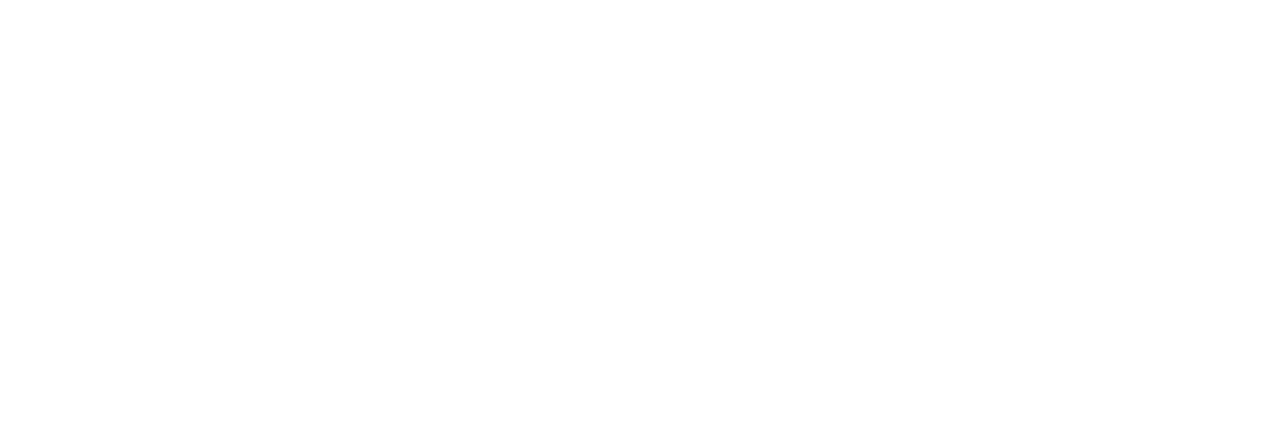
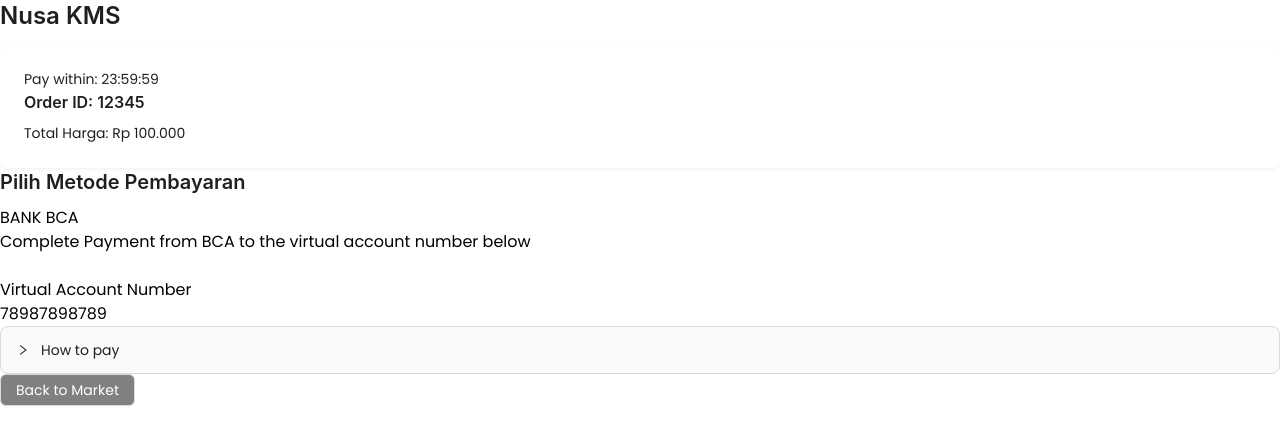
Before and after one commit to Aegist404/Nusantech-FinalProject, a React (Vite) app: page /BCA in a window 1280 px wide. Before the commit this address had no page. Shown: the top 444 px of the page. Built offline with nearby package versions, Linux system fonts and the light colour scheme.

Commit message:
pembayaran

```diff
--- a/src/App.jsx
+++ b/src/App.jsx
@@ -5,6 +5,8 @@
 import Register from "./userPages/register"
 import Progres from "./userPages/progres"
 import DetailPelatihanPages from "./userPages/detailPelatihanPages"
+import Pembayaran from "./userComponents/pembayaran/HalamanPembayaran"
+import PembayaranBCA from "./userComponents/pembayaran/PembayaranBca"
 
 
 function App() {
@@ -19,6 +21,8 @@
       <Route path="/register" element={<Register/>} />
       <Route path="/progres" element={<Progres/>} />
       <Route path="/detailPelatihan" element={<DetailPelatihanPages/>} />
+      <Route path="/pembayaran" element={<Pembayaran/>} />
+      <Route path="/BCA" element={<PembayaranBCA/>} />
     </>
     </Routes>
     </BrowserRouter>
--- /dev/null
+++ b/src/userComponents/pembayaran/HalamanPembayaran.jsx
@@ -0,0 +1,81 @@
+import React, { useState } from 'react';
+import { Card, Typography, Collapse } from 'antd';
+
+import { ShoppingOutlined, BankOutlined, CreditCardOutlined } from '@ant-design/icons';
+
+const { Title } = Typography;
+const { Panel } = Collapse;
+
+const PaymentPage = () => {
+  const [selectedMethod, setSelectedMethod] = useState(null);
+
+  const handleMethodClick = (method) => {
+    setSelectedMethod(method);
+  };
+
+  const renderPaymentOptions = (method) => {
+    if (method === 'bank') {
+      return (
+        <div className="payment-options">
+          <span className="text-blue-600 cursor-pointer hover:underline">BCA</span>
+          <span className="text-blue-600 cursor-pointer hover:underline ml-4">Mandiri</span>
+          <span className="text-blue-600 cursor-pointer hover:underline ml-4">BRI</span>
+          <span className="text-blue-600 cursor-pointer hover:underline ml-4">BNI</span>
+        </div>
+      );
+    } else if (method === 'credit') {
+      return (
+        <div className="payment-options">
+          <span className="text-blue-600 cursor-pointer hover:underline">Visa</span>
+          <span className="text-blue-600 cursor-pointer hover:underline ml-4">Master Card</span>
+        </div>
+      );
+    } else if (method === 'E-wallets') {
+      return (
+        <div className="payment-options">
+          <span className="text-blue-600 cursor-pointer hover:underline">Gopay</span>
+          <span className="text-blue-600 cursor-pointer hover:underline ml-4">OVO</span>
+        </div>
+      );
+    } else {
+      return null;
+    }
+  };
+
+  return (
+    <div className="bg-gray-100 min-h-screen flex flex-col justify-center items-center">
+      <div className="w-96 p-6 shadow-lg rounded-t-lg bg-white">
+        <Title level={3} className="mb-4">
+          Nusa KMS
+        </Title>
+        <Card className="mb-4 bg-transparent border-none">
+          <div className="flex justify-between items-center mb-2">
+            <span className="text-gray-600">Pay within: 23:59:59</span>
+          </div>
+          <div className="mb-2">
+            <Title level={5}>Order ID: 12345</Title>
+          </div>
+          <div className="text-lg font-bold">Total Harga: Rp 100.000</div>
+        </Card>
+        <Title level={4}>Pilih Metode Pembayaran</Title>
+        <Collapse
+          accordion
+          onChange={handleMethodClick}
+          activeKey={selectedMethod}
+        >
+          <Panel header="Bank Transfer" key="bank">
+            {renderPaymentOptions('bank')}
+          </Panel>
+          <Panel header="Credit Card" key="credit">
+            {renderPaymentOptions('credit')}
+          </Panel>
+          <Panel header="E-wallets" key="E-wallets">
+            {renderPaymentOptions('E-wallets')}
+          </Panel>
+        </Collapse>
+      </div>
+    </div>
+  );
+};
+
+export default PaymentPage;
--- /dev/null
+++ b/src/userComponents/pembayaran/PembayaranBca.jsx
@@ -0,0 +1,64 @@
+import React, { useState } from 'react';
+import { Card, Typography, Collapse, Button } from 'antd';
+import { BankOutlined } from '@ant-design/icons';
+
+const { Title } = Typography;
+const { Panel } = Collapse;
+
+const PembayaranBCA = () => {
+  const [selectedMethod, setSelectedMethod] = useState(null);
+
+  const handleMethodClick = (method) => {
+    setSelectedMethod(method);
+  };
+
+  return (
+    <div className="bg-gray-100 h-screen flex flex-col justify-center items-center">
+      <div className="w-99 p-4 shadow-lg rounded-t-lg bg-white overflow-auto">
+        <Title level={3} className="mb-4">
+          Nusa KMS
+        </Title>
+        <Card className="mb-4 bg-transparent" bordered={false}>
+          <span>Pay within: 23:59:59</span>
+          <div className="mb-2">
+            <Title level={5}>Order ID: 12345</Title>
+          </div>
+          <div className="text-lg font-bold">Total Harga: Rp 100.000</div>
+        </Card>
+        <Title level={4}>Pilih Metode Pembayaran</Title>
+        <span className="text-2xl font-semibold mb-2">BANK BCA</span>
+        <p>Complete Payment from BCA to the virtual account number below</p>
+        <br />
+        <p>Virtual Account Number</p>
+        <p>78987898789</p>
+        <Collapse
+          accordion
+          onChange={handleMethodClick}
+          activeKey={selectedMethod}
+        >
+          <Panel header="How to pay" key="bank">
+            <Collapse>
+              <Panel header="ATM BCA">
+                <span>1. Select other transaction on the main menu </span> <br />
+                <span>2. Select transfer</span> <br />
+                <span>3. Select to BCA Virtual Account</span> <br />
+                <span>4. Insert the BCA Virtual Account number</span> <br />
+                <span>5. Select the payable amount then confirm</span> <br />
+                <span>6. Payment Complete</span> <br />
+              </Panel>
+            </Collapse>
+            {/* Add instructions for KLIK BCA */}
+            {/* Add instructions for m-BCA */}
+          </Panel>
+        </Collapse>
+        <div className="flex justify-center mt-4">
+          <Button onClick={() => window.location.href = '/market'} style={{ backgroundColor: 'gray', color: 'white' }}>
+            Back to Market
+          </Button>
+        </div>
+      </div>
+    </div>
+  );
+};
+
+export default PembayaranBCA;
```
